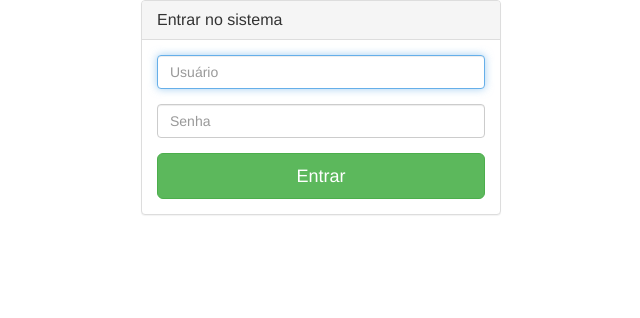
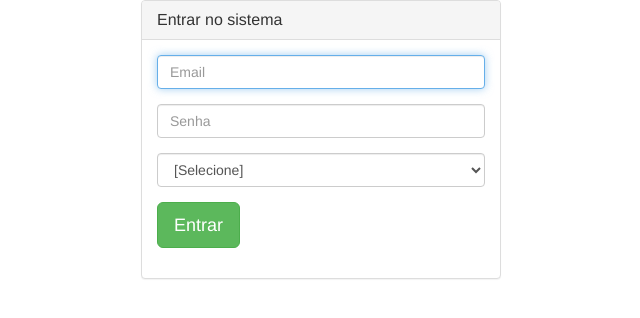
Before and after one commit to josemalcher/curso-php-com-jquery, a CodeIgniter app: page /workspace-php-com-jquery/index.php/logincontroller/index in a window 1280 px wide. Shown: the top 318 px of the page, without its empty margins (319-959 px from the left). Run offline with CodeIgniter, Linux system fonts and the light colour scheme; some libraries are stand-ins or nearby versions.

Commit message:
Aula 21 Login No Sistema Parte 1 + Com Codeigniter

```diff
--- a/Aula-20-FIM-PROJETO-FINAL-CODEIGNITER/application/config/config.php
+++ b/Aula-20-FIM-PROJETO-FINAL-CODEIGNITER/application/config/config.php
@@ -30,7 +30,7 @@ $config['base_url'] = 'http://localhost/workspace-php-com-jquery/Aula-20-FIM-PRO
 | Index File
 |--------------------------------------------------------------------------
 |
-| Typically this will be your index.php file, unless you've renamed it to
+| Typically this will be your _index.php file, unless you've renamed it to
 | something else. If you are using mod_rewrite to remove the page set this
 | variable so that it is blank.
 |
@@ -175,7 +175,7 @@ $config['permitted_uri_chars'] = 'a-z 0-9~%.:_\-';
 |
 | The other items let you set the query string 'words' that will
 | invoke your controllers and its functions:
-| example.com/index.php?c=controller&m=function
+| example.com/_index.php?c=controller&m=function
 |
 | Please note that some of the helpers won't work as expected when
 | this feature is enabled, since CodeIgniter is designed primarily to
--- a/Aula-20-FIM-PROJETO-FINAL-CODEIGNITER/application/controllers/Welcome.php
+++ b/Aula-20-FIM-PROJETO-FINAL-CODEIGNITER/application/controllers/Welcome.php
@@ -15,7 +15,7 @@ class Welcome extends CI_Controller {
 	 * config/routes.php, it's displayed at http://example.com/
 	 *
 	 * So any other public methods not prefixed with an underscore will
-	 * map to /index.php/welcome/<method_name>
+	 * map to /_index.php/welcome/<method_name>
 	 * @see https://codeigniter.com/user_guide/general/urls.html
 	 */
 	public function index()
--- a/Aula-20-FIM-PROJETO-FINAL-CODEIGNITER/application/controllers/loginController.php
+++ b/Aula-20-FIM-PROJETO-FINAL-CODEIGNITER/application/controllers/loginController.php
@@ -18,4 +18,10 @@ class loginController extends CI_Controller
         $this->load->view('login/loginViews');
         $this->load->view('layout/footerViews');
     }
+
+
+    public function login(){
+        echo "logado...";
+    }
+
 }
--- a/Aula-20-FIM-PROJETO-FINAL-CODEIGNITER/application/views/layout/headerViews.php
+++ b/Aula-20-FIM-PROJETO-FINAL-CODEIGNITER/application/views/layout/headerViews.php
@@ -14,6 +14,9 @@
     <!-- Custom Fonts -->
     <link href="<?php echo base_url('assets/backend/css/font-awesome/css/font-awesome.min.css') ?>" rel="stylesheet" type="text/css">
 
+    <!-- jQuery -->
+    <script src="<?php echo base_url('assets/backend/js/jquery.min.js') ?>"></script>
+
 </head>
 
 <body>
--- a/Aula-20-FIM-PROJETO-FINAL-CODEIGNITER/application/views/login/loginViews.php
+++ b/Aula-20-FIM-PROJETO-FINAL-CODEIGNITER/application/views/login/loginViews.php
@@ -1,4 +1,3 @@
-
 <div class="container">
     <div class="row">
         <div class="col-md-4 col-md-offset-4">
@@ -6,19 +5,67 @@
                 <div class="panel-heading">
                     <h3 class="panel-title">Entrar no sistema</h3>
                 </div>
-                <div class="panel-body">
+                <div class="panel-body" id="container">
                     <fieldset>
-                        <div class="form-group">
-                            <input class="form-control" placeholder="Usuário" name="txt-user" type="text" autofocus>
-                        </div>
-                        <div class="form-group">
-                            <input class="form-control" placeholder="Senha" name="txt-senha" type="password" value="">
-                        </div>
-                        <!-- Change this to a button or input when using this as a form -->
-                        <button class="btn btn-lg btn-success btn-block">Entrar</button>
+                        <form id="form_login" action="">
+                            <div class="form-group">
+                                <input class="form-control" placeholder="Email" name="txt-email" id="email" type="email"
+                                       autofocus>
+                            </div>
+                            <div class="form-group">
+                                <input class="form-control" placeholder="Senha" name="txt-senha" id="senha"
+                                       type="password"
+                                       value="">
+                            </div>
+                            <div class="form-group">
+                                <select class="form-control">
+                                    <option value="0" style="display: none">[Selecione]</option>
+                                    <option value="aluno">Aluno</option>
+                                    <option value="professor">Professor</option>
+                                </select>
+                            </div>
+                            <div class="form-group">
+                                <button class="btn btn-lg btn-success" id="btn_login">Entrar</button>
+                                <spam id="carregando"></spam>
+                            </div>
+                            <div class="form-group"><!-- Mensagem de Erro-->
+                                <div class="center center-align" id="mensagem"></div>
+                            </div>
+                        </form>
                     </fieldset>
                 </div>
             </div>
         </div>
     </div>
 </div>
+<script>
+    $(document).ready(function () {
+        var container = $('#container');
+        var form_login = $('#form_login');
+        var email = form_login.find('#email');
+        var senha = form_login.find('#senha');
+        var btn_login = form_login.find('#btn_login');
+        var mensagem = form_login.find('#mensagem');
+        var carregando = form_login.find('#carregando');
+
+        btn_login.on('click', function (event) {
+            event.preventDefault();
+
+            $.ajax({
+                url:'<?=base_url()?>'+'loginController/login',
+                type:'post',
+                data: form_login.serialize(),
+                beforeSend:function () {
+                    carregando.html(' <img src="<?=base_url()?>assets/img/ajax-loader.gif" alt="Carregando...">');
+                },
+                success: function (data) {
+                    console.log(data);
+                }
+            })
+
+
+        });
+
+    });
+
+</script>
--- a/Aula-20-FIM-PROJETO-FINAL-CODEIGNITER/system/core/CodeIgniter.php
+++ b/Aula-20-FIM-PROJETO-FINAL-CODEIGNITER/system/core/CodeIgniter.php
@@ -148,7 +148,7 @@ if ( ! is_php('5.4'))
  * The subclass prefix allows CI to know if a core class is
  * being extended via a library in the local application
  * "libraries" folder. Since CI allows config items to be
- * overridden via data set in the main index.php file,
+ * overridden via data set in the main _index.php file,
  * before proceeding we need to know if a subclass_prefix
  * override exists. If so, we will set this value now,
  * before any classes are loaded
@@ -218,7 +218,7 @@ if ( ! is_php('5.4'))
  */
 	$CFG =& load_class('Config', 'core');
 
-	// Do we have any manually set config items in the index.php file?
+	// Do we have any manually set config items in the _index.php file?
 	if (isset($assign_to_config) && is_array($assign_to_config))
 	{
 		foreach ($assign_to_config as $key => $value)
```
Also changed, not shown: Aula-20-FIM-PROJETO-FINAL-CODEIGNITER/assets/img/ajax-loader.gif (added), _index.php (renamed from index.php).
